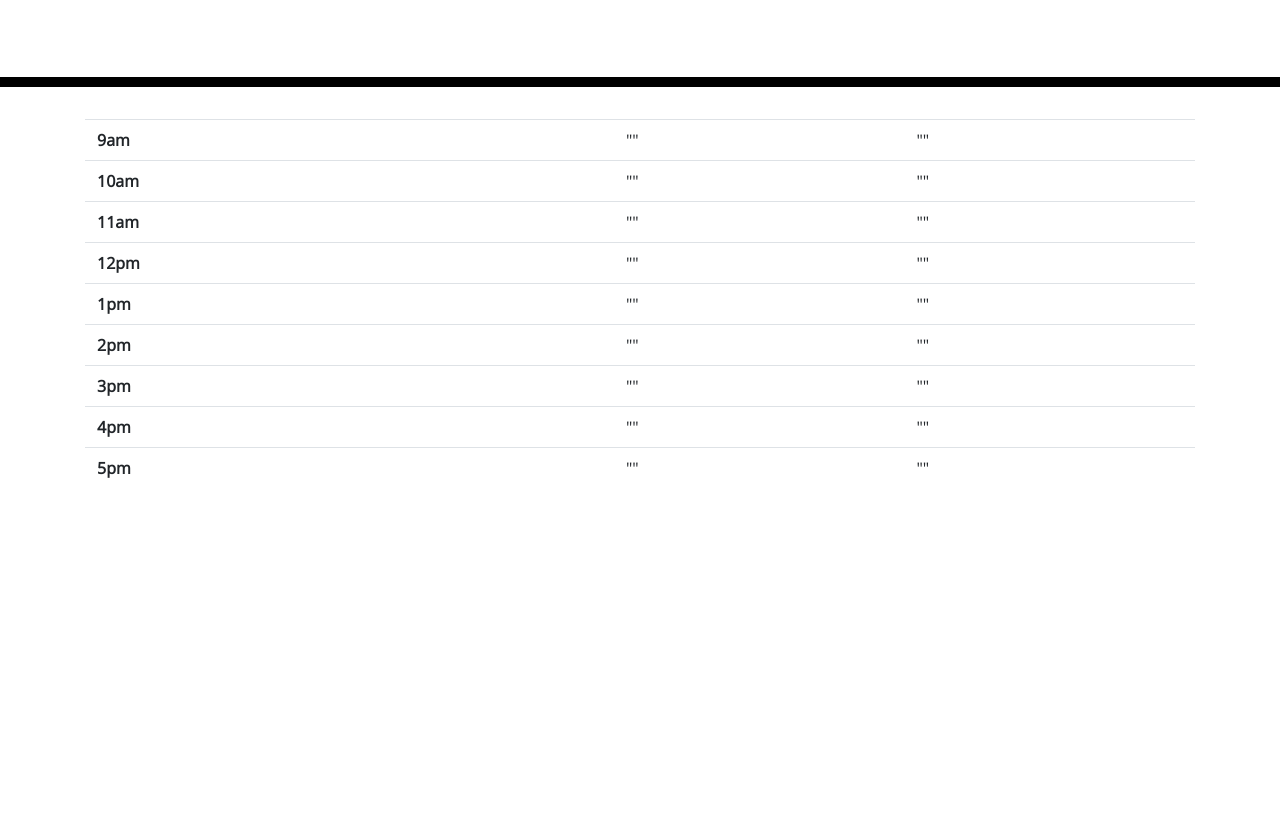
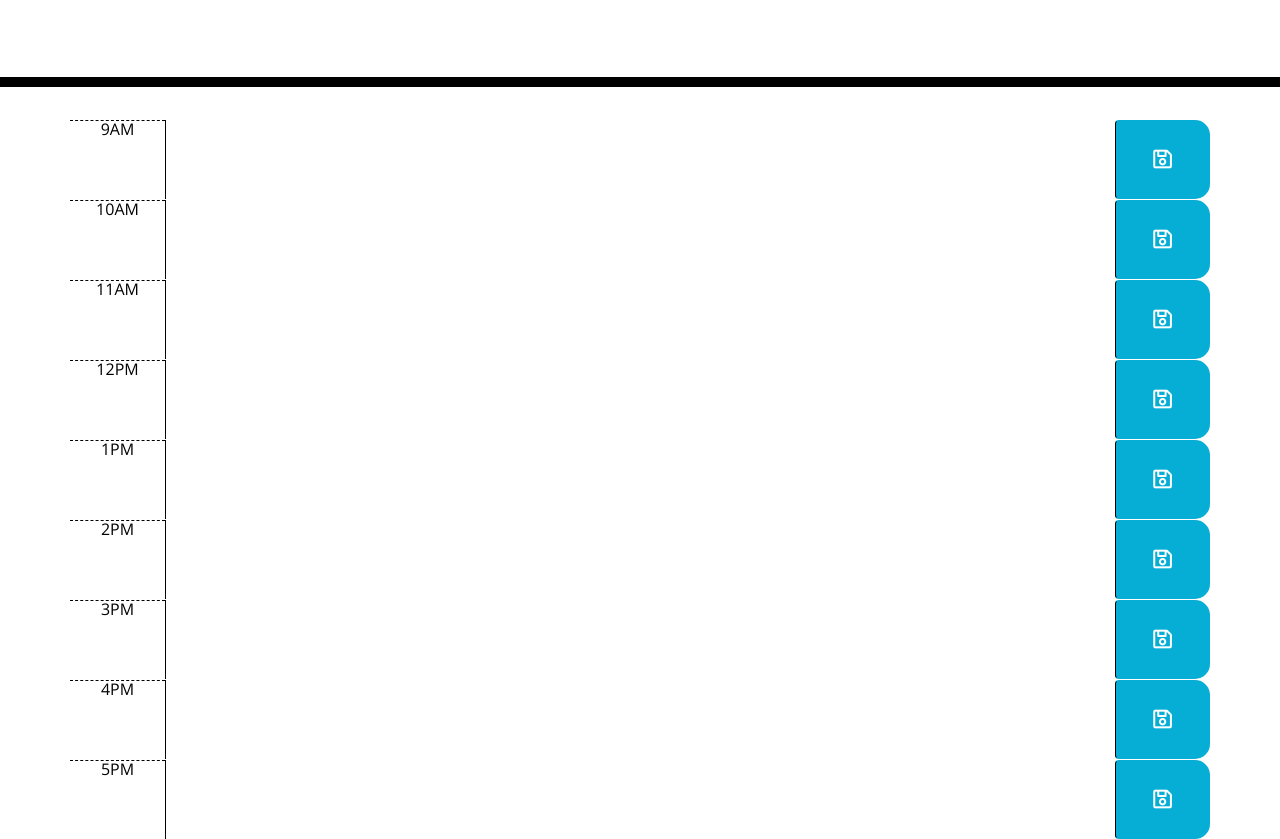
Before and after one commit to jeff-follestad/work-day, a plain HTML site: page index.html in a window 1280 px wide. Shown: the part 181-1020 px from the top of the page. Before the commit the page ends 800 px from the top, so only its background shows below. Drawn offline with nearby package versions, Linux system fonts and the light colour scheme; files that its build step writes are made by us from their sources.

Commit message:
updated Bootstrap

```diff
--- a/assets/style.css
+++ b/assets/style.css
@@ -25,7 +25,7 @@ textarea{
   white-space: pre-wrap;
 }
 
-.time-block{
+.calendar-event {
   text-align: center;
   border-radius: 15px;
 }
--- a/index.html
+++ b/index.html
@@ -6,15 +6,14 @@
   <meta name="viewport" content="width=device-width, initial-scale=1.0" />
   <meta http-equiv="X-UA-Compatible" content="ie=edge" />
 
-  <link rel="stylesheet" href="https://cdn.jsdelivr.net/npm/bootstrap@4.6.0/dist/css/bootstrap.min.css"
-    integrity="sha384-B0vP5xmATw1+K9KRQjQERJvTumQW0nPEzvF6L/Z6nronJ3oUOFUFpCjEUQouq2+l" crossorigin="anonymous" />
+  <link rel="stylesheet" href="https://stackpath.bootstrapcdn.com/bootstrap/4.3.1/css/bootstrap.min.css" />
 
   <link rel="stylesheet" href="https://use.fontawesome.com/releases/v5.8.1/css/all.css"
     integrity="sha384-50oBUHEmvpQ+1lW4y57PTFmhCaXp0ML5d60M1M7uH2+nqUivzIebhndOJK28anvf" crossorigin="anonymous" />
 
   <link href="https://fonts.googleapis.com/css?family=Open+Sans&display=swap" rel="stylesheet" />
 
-  <link rel="stylesheet" href="./style.css" />
+  <link rel="stylesheet" href="style.css" />
 
   <title>Work Day Scheduler</title>
 </head>
@@ -27,57 +26,52 @@
   </header>
 
   <div class="container">
-
-    <table class="table table-hover">
-      <tbody>
-
-        <tr>
-          <th scope="row">9am</th>
-          <td>""</td>
-          <td>""</td>
-        </tr>
-        <tr>
-          <th scope="row">10am</th>
-          <td>""</td>
-          <td>""</td>
-        </tr>
-        <tr>
-          <th scope="row">11am</th>
-          <td>""</td>
-          <td>""</td>
-        </tr>
-        <tr>
-          <th scope="row">12pm</th>
-          <td>""</td>
-          <td>""</td>
-        </tr>
-        <tr>
-          <th scope="row">1pm</th>
-          <td>""</td>
-          <td>""</td>
-        </tr>
-        <tr>
-          <th scope="row">2pm</th>
-          <td>""</td>
-          <td>""</td>
-        </tr>
-        <th scope="row">3pm</th>
-        <td>""</td>
-        <td>""</td>
-        </tr>
-        <tr>
-          <th scope="row">4pm</th>
-          <td>""</td>
-          <td>""</td>
-        </tr>
-        <tr>
-          <th scope="row">5pm</th>
-          <td>""</td>
-          <td>""</td>
-        </tr>
-
-      </tbody>
-    </table>
+    <!-- Rows for scheduling -->
+    <div id='9' class="row calendar-event">
+      <div class="col-sm-1 hour">9AM</div>
+      <textarea class="col-sm-10 description"></textarea>
+      <button class="col-sm-1 saveBtn btn"><i class="far fa-save fa-lg"></i></button>
+    </div>
+    <div id="10" class="row calendar-event">
+      <div class="col-sm-1 hour">10AM</div>
+      <textarea class="col-sm-10 description"></textarea>
+      <button class="col-sm-1 saveBtn btn"><i class="far fa-save fa-lg"></i></button>
+    </div>
+    <div id="11" class="row calendar-event">
+      <div class="col-sm-1 hour">11AM</div>
+      <textarea class="col-sm-10 description"></textarea>
+      <button class="col-sm-1 saveBtn btn"><i class="far fa-save fa-lg"></i></button>
+    </div>
+    <div id='12' class="row calendar-event">
+      <div class="col-sm-1 hour">12PM</div>
+      <textarea class="col-sm-10 description"></textarea>
+      <button class="col-sm-1 saveBtn btn"><i class="far fa-save fa-lg"></i></button>
+    </div>
+    <div id="13" class="row calendar-event">
+      <div class="col-sm-1 hour">1PM</div>
+      <textarea class="col-sm-10 description"></textarea>
+      <button class="col-sm-1 saveBtn btn"><i class="far fa-save fa-lg"></i></button>
+    </div>
+    <div id="14" class="row calendar-event">
+      <div class="col-sm-1 hour">2PM</div>
+      <textarea class="col-sm-10 description"></textarea>
+      <button class="col-sm-1 saveBtn btn"><i class="far fa-save fa-lg"></i></button>
+    </div>
+    <div id="15" class="row calendar-event">
+      <div class="col-sm-1 hour">3PM</div>
+      <textarea class="col-sm-10 description"></textarea>
+      <button class="col-sm-1 saveBtn btn"><i class="far fa-save fa-lg"></i></button>
+    </div>
+    <div id='16' class="row calendar-event">
+      <div class="col-sm-1 hour">4PM</div>
+      <textarea class="col-sm-10 description"></textarea>
+      <button class="col-sm-1 saveBtn btn"><i class="far fa-save fa-lg"></i></button>
+    </div>
+    <div id='17' class="row calendar-event">
+      <div class="col-sm-1 hour">5PM</div>
+      <textarea class="col-sm-10 description"></textarea>
+      <button class="col-sm-1 saveBtn btn"><i class="far fa-save fa-lg"></i></button>
+    </div>
 
   </div>
 
```
Also changed, not shown: assets/script.js (+73 -0 lines).
